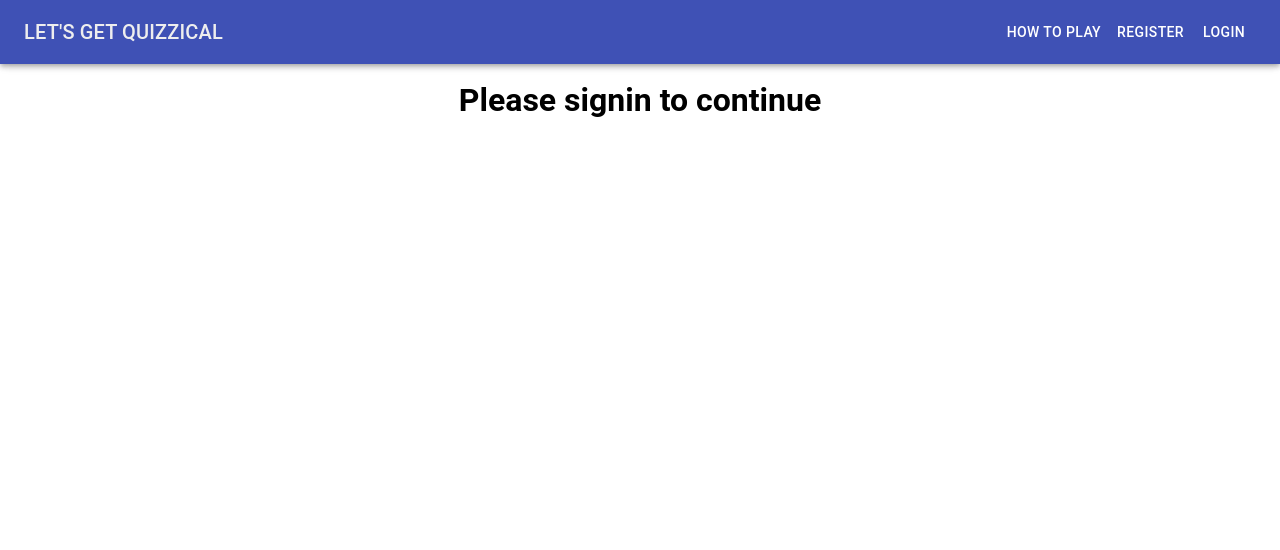
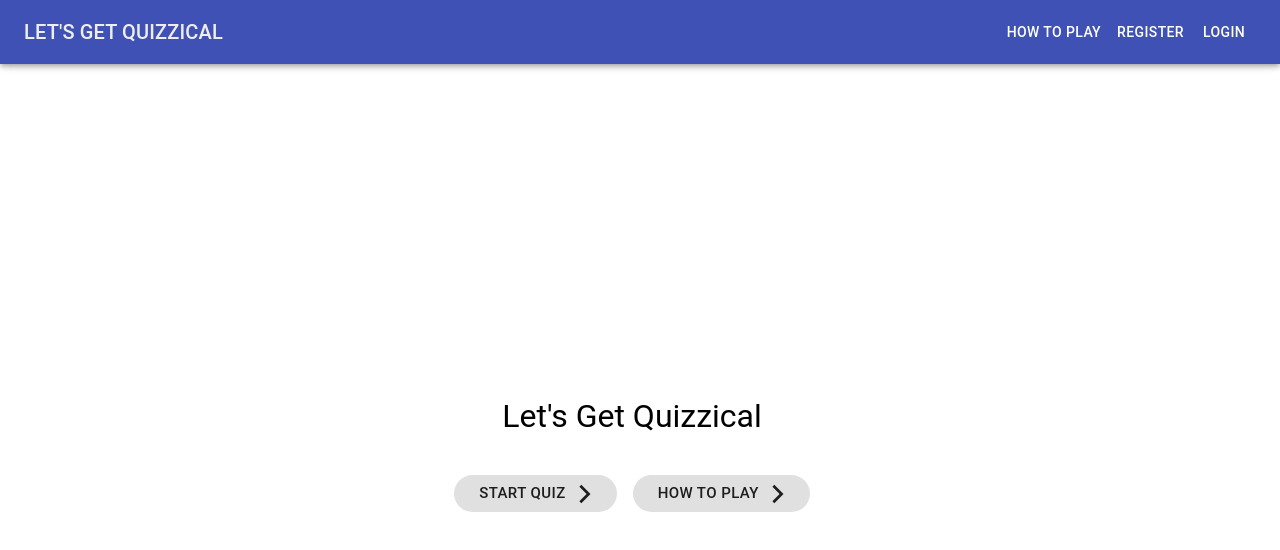
Before and after one commit to ms-cs-stevens/lets-get-quizzical, a React (Create React App) app: page / in a window 1280 px wide. Shown: the top 550 px of the page. Built offline with nearby package versions, Linux system fonts and the light colour scheme; no server answers.

Commit message:
homepage boilerplate code

```diff
--- a/src/components/HomePage.jsx
+++ b/src/components/HomePage.jsx
@@ -1,15 +1,86 @@
-import { AuthContext } from "../AuthProvider";
-import { useContext } from "react";
+import React from "react";
+import Typography from "@material-ui/core/Typography";
+import Box from "@material-ui/core/Box";
+import Grid from "@material-ui/core/Grid";
+// import logo from "../images/logo.png";
+import Button from "@material-ui/core/Button";
+import { makeStyles } from "@material-ui/core/styles";
+import ArrowForwardIosIcon from "@material-ui/icons/ArrowForwardIos";
+import { useHistory } from "react-router-dom";
 
-const HomePage = () => {
-  const { currentUser } = useContext(AuthContext);
+const useStyles = makeStyles((theme) => ({
+  button: {
+    margin: theme.spacing(1),
+  },
+}));
+
+function Landing() {
+  const history = useHistory();
+
+  const classes = useStyles();
+
   return (
-    <div className="homePage">
-      <h1>
-        {currentUser ? "Welcome to homepage" : "Please signin to continue"}
-      </h1>
+    <div>
+      {" "}
+      <Grid
+        container
+        spacing={2}
+        justify="center"
+        alignItems="center"
+        style={{
+          minHeight: "100vh",
+          width: "100vw",
+          // background: "url(/img/intro-bg.jpg)",
+          backgroundSize: "cover",
+          backgroundRepeat: "no-repeat",
+        }}
+        wrap
+      >
+        <div>
+          <div> {/* <img src={logo} className="App-logo" alt="logo" /> */}</div>
+          <Typography variant="body" component="p" align="center">
+            <Box
+              fontWeight="fontWeightThin"
+              // fontFamily="Raleway"
+              m={1}
+              fontSize={32}
+            >
+              <p>Let's Get Quizzical</p>
+            </Box>
+          </Typography>
+          <Button
+            onClick={() => {
+              history.push("/select-quiz-category");
+            }}
+            variant="contained"
+            size="large"
+            color="#2E3338"
+            disableElevation
+            className={classes.button}
+            style={{ padding: "5px 25px", borderRadius: "20px" }}
+            endIcon={<ArrowForwardIosIcon />}
+          >
+            Start Quiz
+          </Button>
+          <Button
+            onClick={() => {
+              history.push("/how-to-play");
+            }}
+            variant="contained"
+            size="large"
+            color="#2E3338"
+            disableElevation
+            className={classes.button}
+            style={{ padding: "5px 25px", borderRadius: "20px" }}
+            endIcon={<ArrowForwardIosIcon />}
+          >
+            How to play
+          </Button>
+          <br />
+          <br />
+        </div>
+      </Grid>
     </div>
   );
-};
-
-export default HomePage;
+}
+export default Landing;
--- a/src/components/Navigation.jsx
+++ b/src/components/Navigation.jsx
@@ -97,13 +97,6 @@ export default function Navigation() {
               <Button
                 style={{ color: "#fff" }}
                 component={NavLink}
-                to={"/select-learning-category"}
-              >
-                Learn
-              </Button>
-              <Button
-                style={{ color: "#fff" }}
-                component={NavLink}
                 to={"/select-quiz-category"}
               >
                 Quiz
--- a/src/components/quiz/Categories.jsx
+++ b/src/components/quiz/Categories.jsx
@@ -52,6 +52,10 @@ function Categories() {
 
   const handleStartQuiz = (e) => {
     history.push("/quiz");
+  };
+
+  const showFlashcards = (e) => {
+    history.push("/learn");
   };
 
   const cancelQuiz = () => {
@@ -168,6 +172,9 @@ function Categories() {
           <Button color="primary" onClick={cancelQuiz}>
             Change Category
           </Button>
+          <Button color="primary" onClick={showFlashcards}>
+            Show Flashcards
+          </Button>
           <Button color="primary" onClick={handleStartQuiz}>
             Start Quiz
           </Button>
--- a/src/components/user/Account.jsx
+++ b/src/components/user/Account.jsx
@@ -140,7 +140,7 @@ function Account() {
             </Grid>
             <Grid item xs={12}>
               <br />
-              <Card quizData={userQuizzes} />
+              {userQuizzes.length > 0 && <Card quizData={userQuizzes} />}
             </Grid>
           </Grid>
 
```
